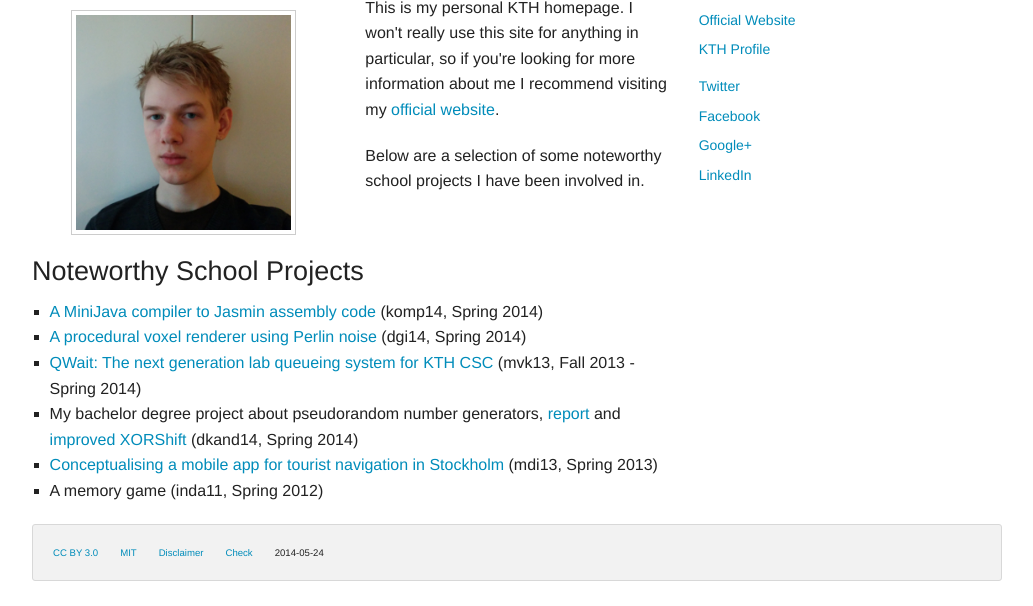
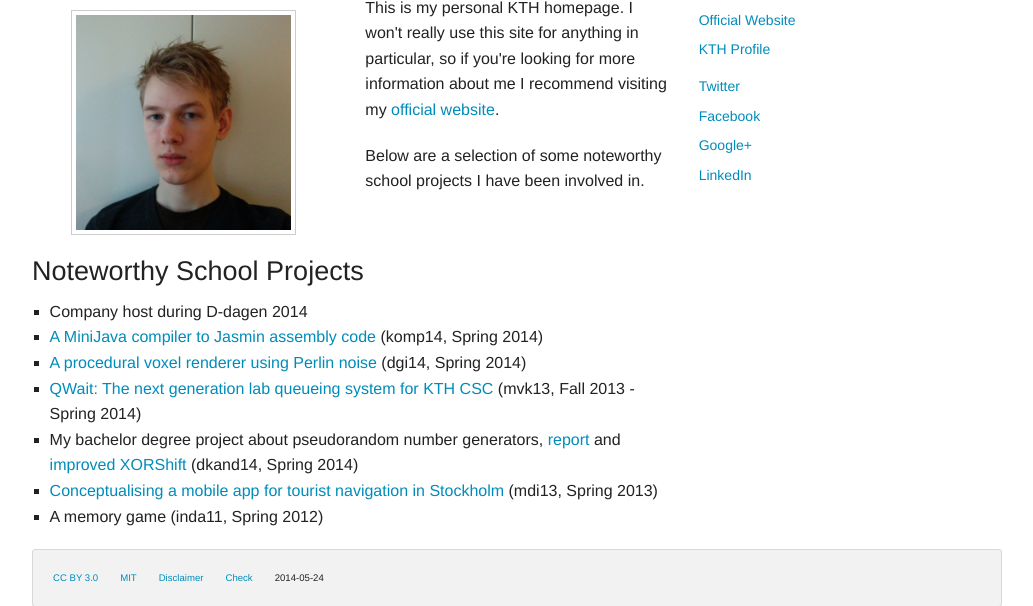
Before and after one commit to hlilje/kth-homepage, a PHP site: page / in a window 1280 px wide. Shown: the part 175-781 px from the top of the page, without its empty margins (123-1156 px from the left). Before the commit the page ends 756 px from the top, so only its background shows below. Run offline with PHP 8.4, Linux system fonts and the light colour scheme.

Commit message:
Add D-dagen info

```diff
--- a/index.php
+++ b/index.php
@@ -48,6 +48,7 @@
           <article>
             <h3>Noteworthy School Projects</h3>
             <ul class="square">
+              <li>Company host during D-dagen 2014</li>
               <li><a href="https://github.com/hlilje/komp14-compiler">A MiniJava compiler to Jasmin assembly code</a> (komp14, Spring 2014)</li>
               <li><a href="https://github.com/hlilje/dgi14-voxels">A procedural voxel renderer using Perlin noise</a> (dgi14, Spring 2014)</li>
               <li><a href="https://github.com/mvk13ogb/qwait">QWait: The next generation lab queueing system for KTH CSC</a> (mvk13, Fall 2013 - Spring 2014)</li>
```
